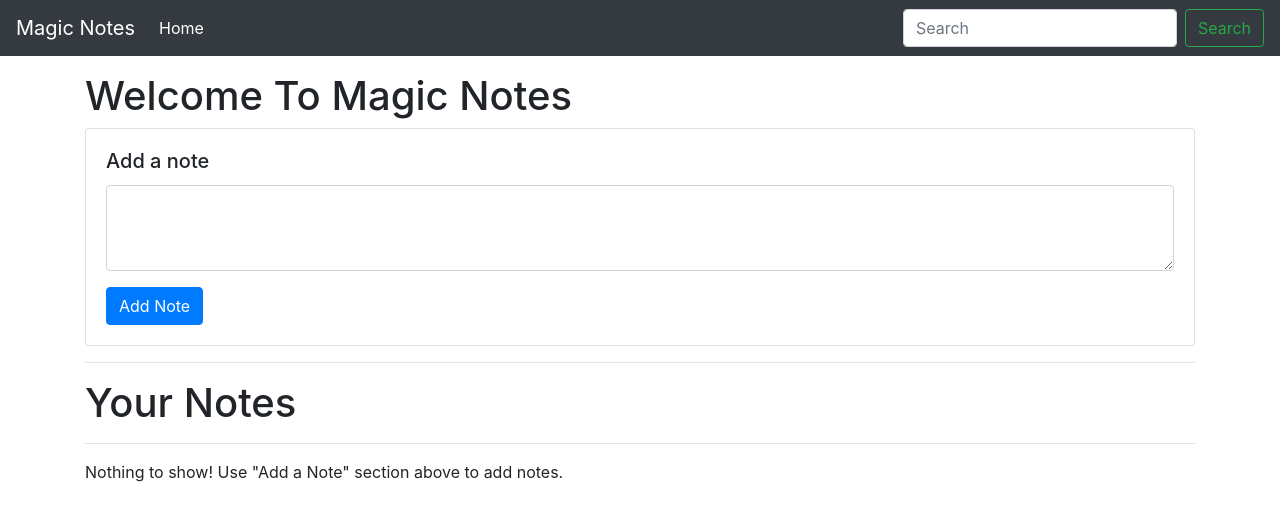
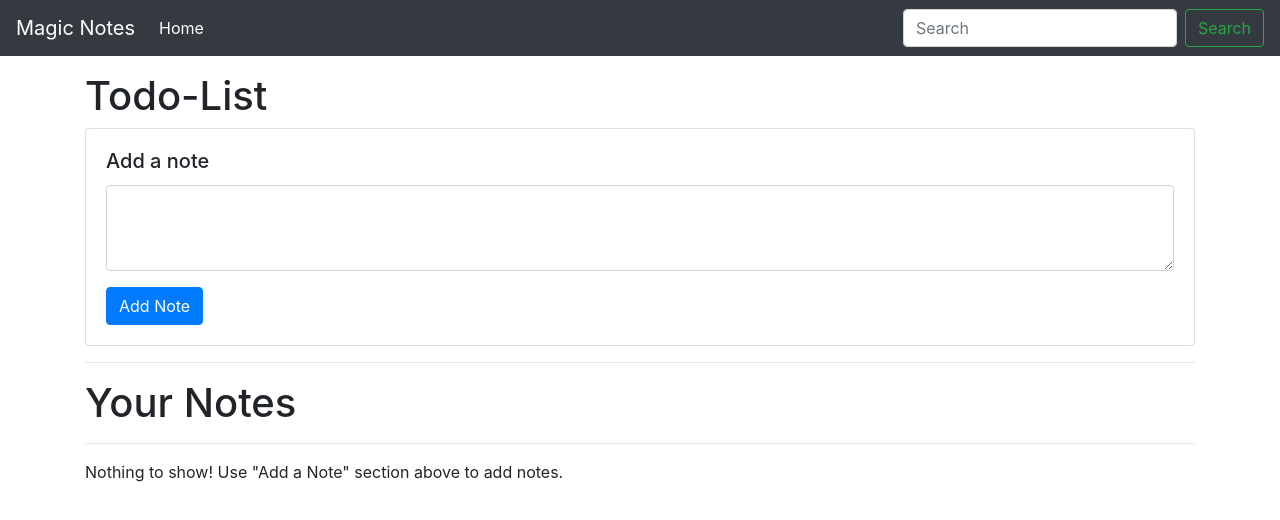
Before and after one commit to Vishnu7838/Scheduler, a plain HTML site: page index.html in a window 1280 px wide. Drawn offline with nearby package versions, Linux system fonts and the light colour scheme.

Commit message:
Update index.html

```diff
--- a/index.html
+++ b/index.html
@@ -35,7 +35,7 @@
 
 
     <div class="container my-3">
-        <h1>Welcome To Magic Notes</h1>
+        <h1>Todo-List</h1>
         <div class="card">
             <div class="card-body">
                 <h5 class="card-title">Add a note</h5>
```
